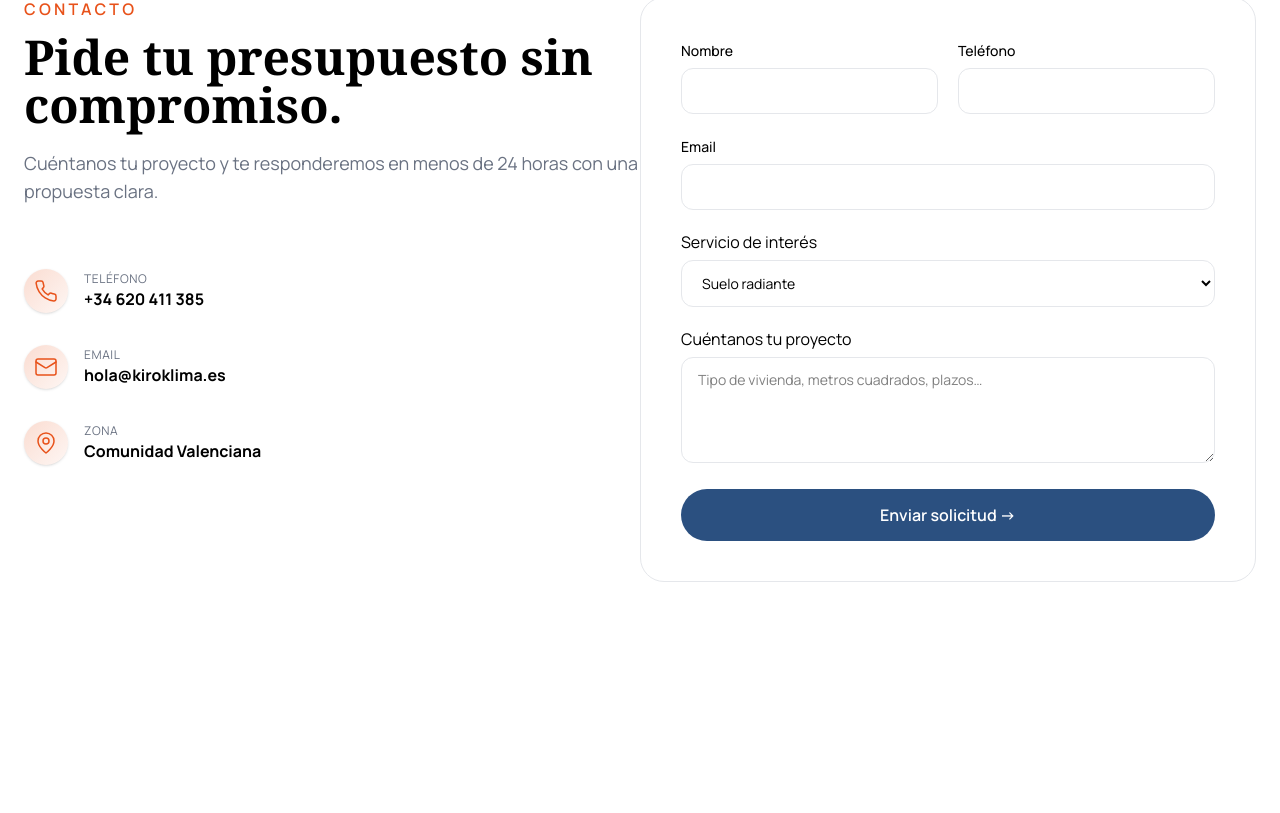
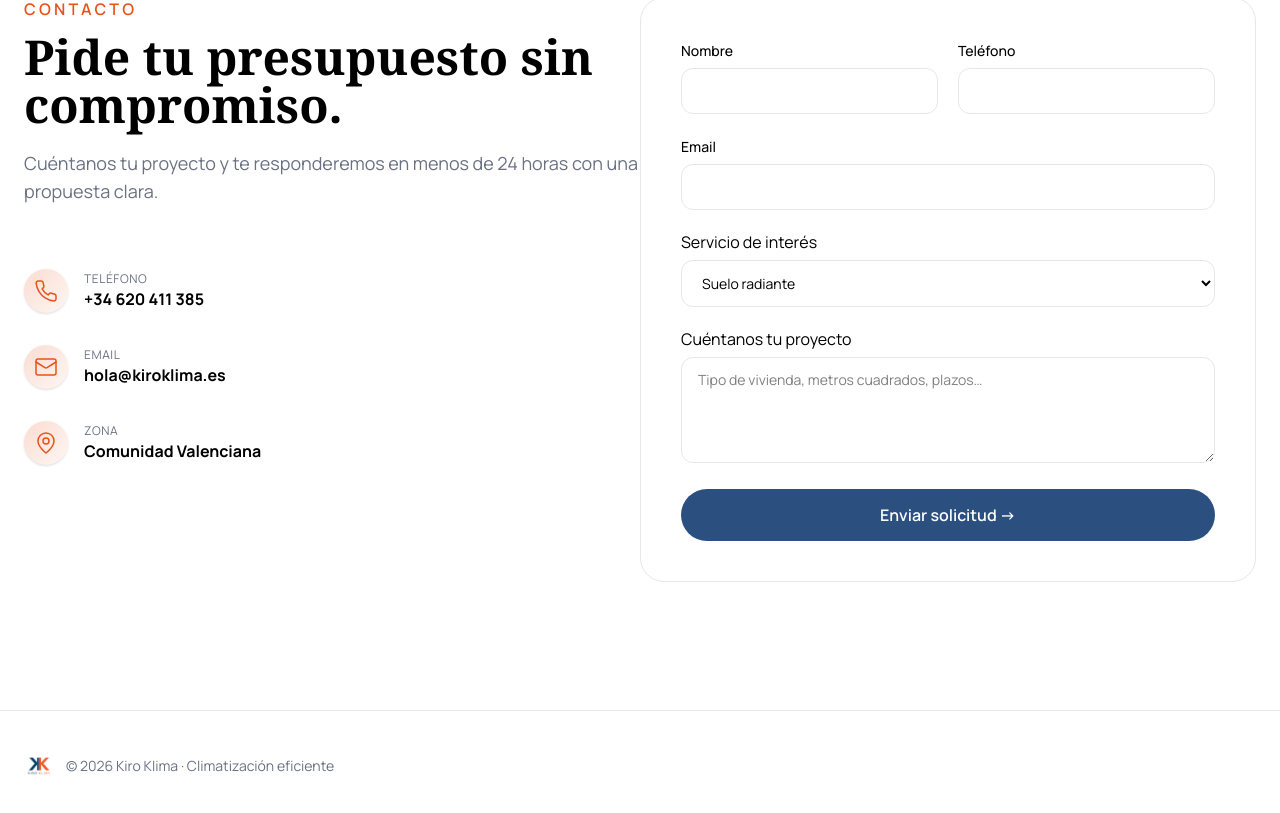
Before and after one commit to yoanastamenova/KiroKlima, a Next.js app: page / in a window 1280 px wide. Shown: the part 2369-3182 px from the top of the page. Before the commit the page ends 3079 px from the top, so only its background shows below. Built offline with nearby package versions, Linux system fonts and the light colour scheme.

Commit message:
feat: add footer to page

```diff
--- a/app/components/footer/footer.tsx
+++ b/app/components/footer/footer.tsx
@@ -0,0 +1,14 @@
+import Image from "next/image";
+
+export default function Footer() {
+  return (
+    <footer className="border-t border-gray-200 py-10">
+      <div className="max-w-screen-2xl mx-auto px-6 flex items-center justify-start gap-3">
+        <Image src="/logo.png" height={30} width={30} alt="logo" />
+        <p className="text-sm text-gray-500">
+          © 2026 Kiro Klima · Climatización eficiente
+        </p>
+      </div>
+    </footer>
+  );
+}
--- a/app/page.tsx
+++ b/app/page.tsx
@@ -1,3 +1,4 @@
+import Footer from "./components/footer/footer";
 import Hero from "./components/hero/hero";
 import Servicios from "./components/servicios/servicios";
 import Contacto from "./contacto/contacto";
@@ -8,6 +9,7 @@ export default function Home() {
       <Hero />
       <Servicios />
       <Contacto />
+      <Footer />
     </div>
   );
 }
```
